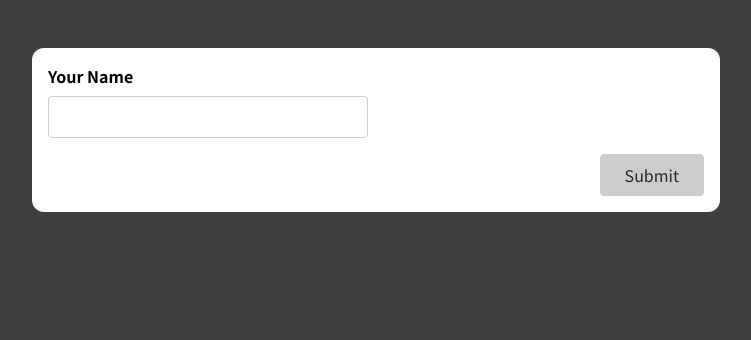
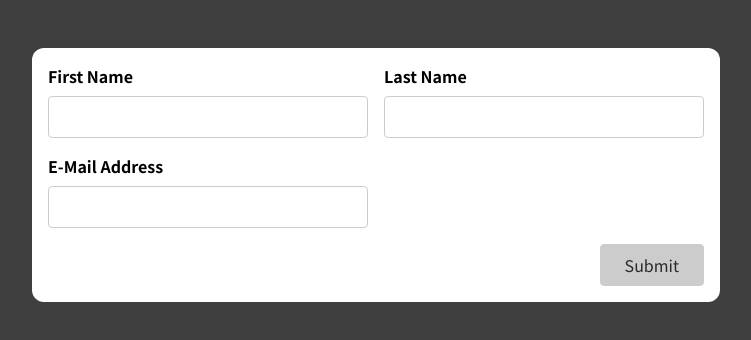
Before and after one commit to Amr-mohsen64/working_with_inputs_react, a React (Create React App) app: page / in a window 1280 px wide. Shown: the top 340 px of the page, without its empty margins (264-1015 px from the left). Built offline with nearby package versions, Linux system fonts and the light colour scheme.

Commit message:
Use hook in basic form component

```diff
--- a/src/App.js
+++ b/src/App.js
@@ -1,9 +1,8 @@
-import SimpleInput from './components/SimpleInput';
-
+import BasicForm from "./components/BasicForm";
 function App() {
   return (
     <div className="app">
-      <SimpleInput />
+      <BasicForm />
     </div>
   );
 }
--- a/src/components/BasicForm.js
+++ b/src/components/BasicForm.js
@@ -1,22 +1,93 @@
-const BasicForm = (props) => {
+import useInput from "../hooks/use-input";
+
+const isNotEmpty = value => value.trim() !== '';
+const isEmail = value => value.includes("@");
+
+const BasicForm = () => {
+  const {
+    value: firstNameValue,
+    isValid: firstNameIsValid,
+    hasError: firstNameHasError,
+    valueChangeHandler: firstNameChangeHandler,
+    InputBlurHandler: firstNameBLurHandler,
+    reset: restFirstName
+  } = useInput(isNotEmpty)
+
+  const {
+    value: lastNameValue,
+    isValid: lastNameIsValid,
+    hasError: lastNameHasError,
+    valueChangeHandler: lastNameChangeHandler,
+    InputBlurHandler: lastNameBLurHandler,
+    reset: restLastName
+  } = useInput(isNotEmpty)
+
+  const {
+    value: emailValue,
+    isValid: emailIsValid,
+    hasError: emailHasError,
+    valueChangeHandler: emailChangeHandler,
+    InputBlurHandler: emailBLurHandler,
+    reset: restEmail
+  } = useInput(isEmail)
+
+  let formIsValid = false;
+  if (firstNameIsValid && lastNameIsValid && emailIsValid) {
+    formIsValid = true
+  }
+
+  const submitHandler = (event) => {
+    event.preventDefault()
+
+    if (!formIsValid) {
+      return
+    }
+
+    console.log(firstNameValue, lastNameValue, emailValue);
+    restFirstName()
+    restLastName()
+    restEmail()
+  }
+
+  const firstNameClasses = firstNameHasError ? "form-control invalid" : "form-control"
+  const lastNameClasses = lastNameHasError ? "form-control invalid" : "form-control"
+  const emailClasses = emailHasError ? "form-control invalid" : "form-control"
+
   return (
-    <form>
+    <form onSubmit={submitHandler}>
       <div className='control-group'>
-        <div className='form-control'>
+        <div className={firstNameClasses}>
           <label htmlFor='name'>First Name</label>
-          <input type='text' id='name' />
+          <input type='firstName'
+            id='firstName'
+            value={firstNameValue}
+            onChange={firstNameChangeHandler}
+            onBlur={firstNameBLurHandler}
+          />
+          {firstNameHasError && <p className="error-text">please enter a first name</p>}
         </div>
-        <div className='form-control'>
+        <div className={lastNameClasses}>
           <label htmlFor='name'>Last Name</label>
-          <input type='text' id='name' />
+          <input
+            id='lastName'
+            value={lastNameValue}
+            onChange={lastNameChangeHandler}
+            onBlur={lastNameBLurHandler} />
+          {lastNameHasError && <p className="error-text">please enter a last name</p>}
         </div>
       </div>
-      <div className='form-control'>
-        <label htmlFor='name'>E-Mail Address</label>
-        <input type='text' id='name' />
+      <div className={emailClasses}>
+        <label htmlFor='email'>E-Mail Address</label>
+        <input
+          id='email'
+          value={emailValue}
+          onChange={emailChangeHandler}
+          onBlur={emailBLurHandler}
+        />
+        {emailHasError && <p className="error-text">please enter a valid email</p>}
       </div>
       <div className='form-actions'>
-        <button>Submit</button>
+        <button disabled={!formIsValid}>Submit</button>
       </div>
     </form>
   );
--- a/src/components/SimpleInput.js
+++ b/src/components/SimpleInput.js
@@ -1,9 +1,9 @@
-import {  useState } from "react";
+
 import useInput from "../hooks/use-input";
 
-const SimpleInput = (props) => {
+const SimpleInput = () => {
   const {
-    value: enteredName,
+    value: enteredName, //aliase
     isValid: enteredNameIsValid,
     hasError: nameInputHasError,
     valueChangeHandler: nameInputChangeHandler,
@@ -12,26 +12,39 @@ const SimpleInput = (props) => {
   } = useInput((value) => value.trim() !== '');
 
 
-  //instead of useEffect
+  const {
+    value: enteredEmail,
+    isValid: enteredEmailIsValid,
+    hasError: emailInputHasError,
+    valueChangeHandler: emailInputChangeHandler,
+    InputBlurHandler: emailInputBlurHandler,
+    reset: resetEmailInput
+  } = useInput((value) => value.includes("@") );
+
+
   let formIsvalid = false
-  if (enteredNameIsValid) {
+  if (enteredNameIsValid && enteredEmailIsValid) {
     formIsvalid = true
   }
 
   const formSubmitionHandler = (event) => {
     event.preventDefault()
 
-    // setEnteredNameTouched(true)
-    if (!enteredNameIsValid) {
+    if (!enteredNameIsValid && !enteredEmailIsValid) {
       return
     }
 
     console.log(enteredName);
     resetNameInput()
+    resetEmailInput()
   }
 
 
   const nameInputClasses = nameInputHasError
+    ? "form-control invalid"
+    : "form-control"
+
+  const emailInputClasses = emailInputHasError
     ? "form-control invalid"
     : "form-control"
 
@@ -45,8 +58,18 @@ const SimpleInput = (props) => {
           onBlur={nameInputBlurHandler}
           value={enteredName}
         />
-        {nameInputHasError
-          && <p className="error-text"> not valid name</p>}
+        {nameInputHasError && <p className="error-text"> not valid name</p>}
+      </div>
+
+      <div className={emailInputClasses}>
+        <label htmlFor='nemailame'>Your email</label>
+        <input type='email'
+          id='email'
+          onChange={emailInputChangeHandler}
+          onBlur={emailInputBlurHandler}
+          value={enteredEmail}
+        />
+        {emailInputHasError && <p className="error-text"> not valid email</p>}
       </div>
       <div className="form-actions">
         <button disabled={!formIsvalid}>Submit</button>
```
Also changed, not shown: 1 other file (tests, documents, lock files or other folders).
